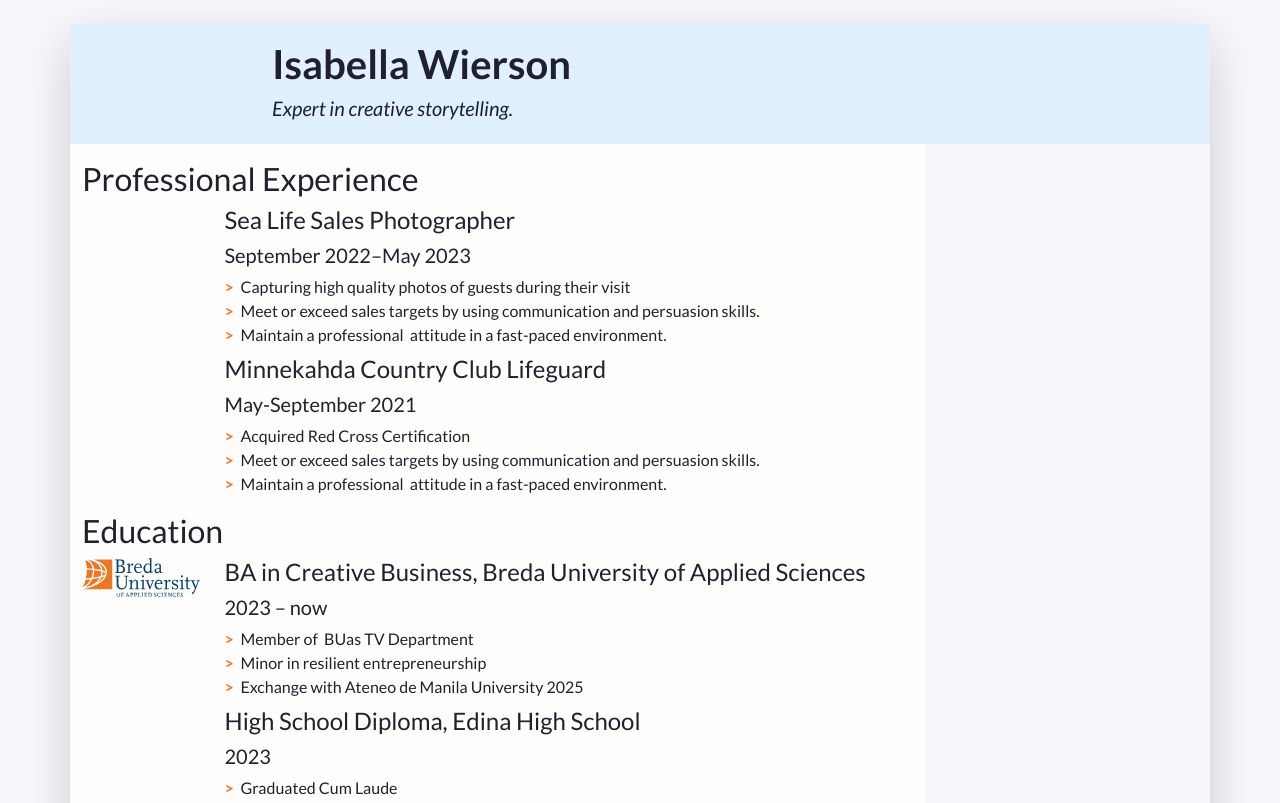
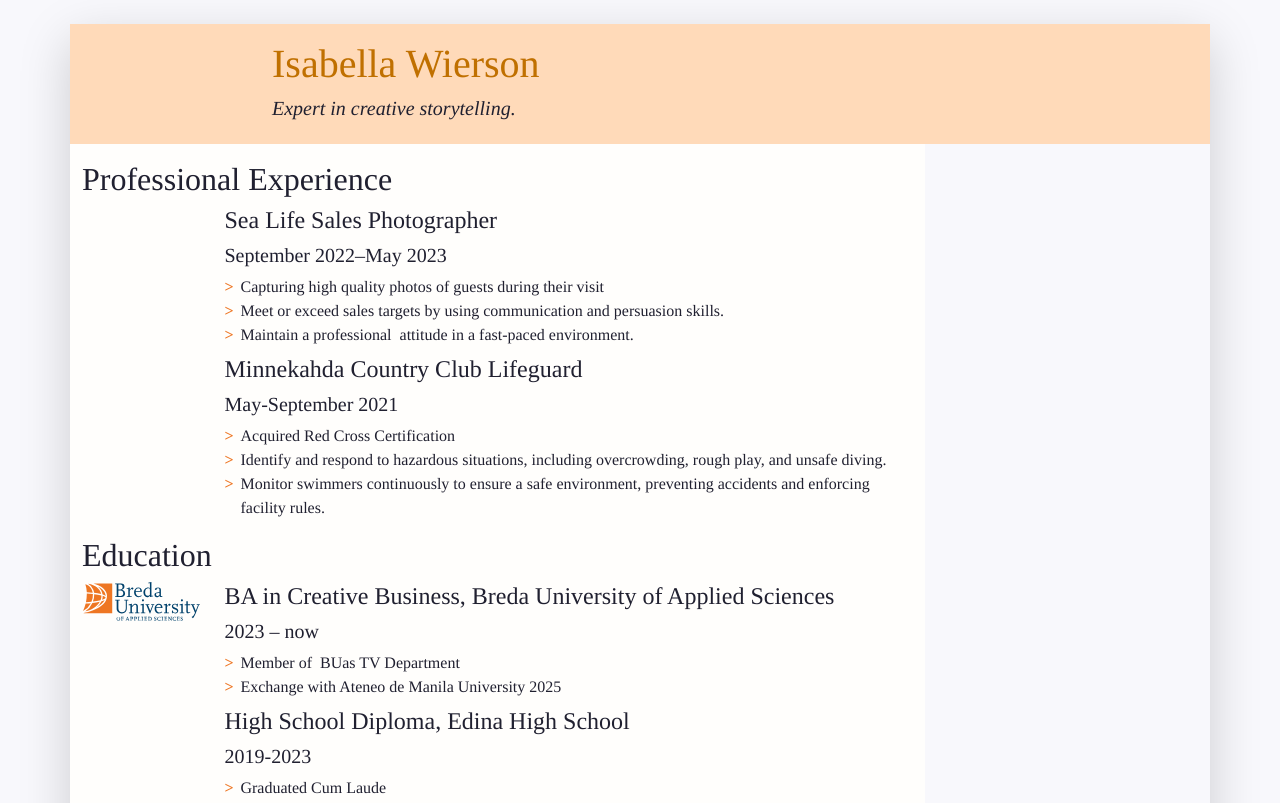
Before and after one commit to bwierson/cv-class8, a plain HTML site: page index.html in a window 1280 px wide. Shown: the top 803 px of the page. Drawn offline with nearby package versions, Linux system fonts and the light colour scheme.

Commit message:
Color Update
Changed name text color to orange

```diff
--- a/css/styles.css
+++ b/css/styles.css
@@ -6,15 +6,16 @@
 /* Styles for the body */
 
 body {
-	font-family: Lato, "Open Sans", Roboto, "Segoe UI", "Helvetica Neue", Helvetica, Arial, sans-serif;
+	font-family: Times, "Open Sans", Roboto, "Segoe UI", "Helvetica Neue", Helvetica, Arial, sans-serif;
 	color: #202030;
 	background-color: #f8f8fc;
 }
+.orange-text {color: #C07000;}
 
 /* Styles for custom classes in the document. (There are more, try to find them out!) */
 
 .resume-header {
-    background-color: #e0f0ff;
+    background-color: #ffdab9;
 }
 
 .resume-main {
@@ -22,7 +23,7 @@ body {
 }
 
 .resume-aside {
-	background-color: #fff0e0;
+	background-color: #ffdab9;
 }
 
 /* Styles for lists in the document */
--- a/index.html
+++ b/index.html
@@ -13,6 +13,7 @@
 
     <!-- Links to our additional CSS styles -->
     <link rel="stylesheet" href="css/styles.css">
+
 
     <title>Firstname Lastname's Resumé</title>
   </head>
@@ -49,7 +50,7 @@
           A container to wrap around your name and tagline. Full-width at small size, then columns of increasing size.
         -->
         <div class="col-12 col-sm-8 col-md-9 col-lg-10 my-3 header-content">
-          <h1 class="fw-bolder">Isabella Wierson</h1>
+          <h1 class="orange-text" >Isabella Wierson</h1>
 
           <h5 class="fst-italic tagline">Expert in creative storytelling.</h5>
         </div>
@@ -108,8 +109,8 @@
                   <!-- This entry doesn't have a list of achievements, but you can copy-paste the one from above -->
 					 <ul class="biography-details list-unstyled">
                     <li>Acquired Red Cross Certification&nbsp;</li>
-                    <li>Meet or exceed sales targets by using  communication and persuasion skills.</li>
-                    <li>Maintain a professional&nbsp; attitude in a fast-paced environment.</li>
+                    <li>Identify and respond to hazardous situations, including overcrowding, rough play, and unsafe diving.</li>
+                    <li>Monitor swimmers continuously to ensure a safe environment, preventing accidents and enforcing facility rules.</li>
                   </ul>
                 </div>
               </li>
@@ -130,7 +131,6 @@
                   <!-- Use the list below to talk about minors, exchanges, extra-curricular activities. -->
                   <ul class="biography-details list-unstyled">
                     <li>Member of&nbsp; BUas TV Department</li>
-                    <li>Minor in resilient entrepreneurship</li>
                     <li>Exchange with Ateneo de Manila University 2025</li>
                   </ul>
                 </div>
@@ -142,7 +142,7 @@
                <img src="../../Edina_High_School_logo.jpg" width="80"  alt=""/> </div>
                 <div class="biography-contents col-9 col-sm-10 col-md-9 col-lg-10">
                   <h4>High School Diploma, Edina High School</h4>
-                  <h5>2023</h5>
+                  <h5>2019-2023</h5>
                   <ul class="biography-details list-unstyled">
                     <li>Graduated Cum Laude&nbsp;</li>
                   </ul>
@@ -262,8 +262,7 @@
           </section>
 
         </aside>
-      </div>
-    </div>
+
 
     <!-- And now, a footer! -->
     <footer class="bg-dark mt-sm-5 py-4 text-light">
@@ -271,6 +270,4 @@
         Created as part of the <a href="https://www.buas.nl/en/programmes/creative-business" target="_blank">Bachelor of Creative Business at Breda University of Applied Sciences.</a>
       </p>
     </footer>
-
-  </body>
 </html>
```
